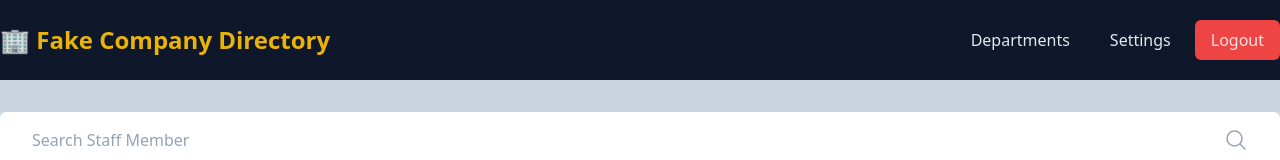
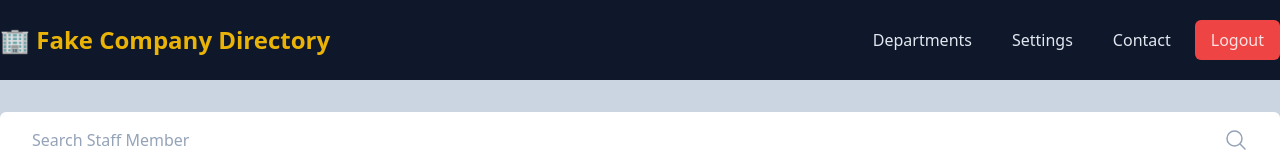
Before and after one commit to davidilu1/Company-Directory-in-Vue-3, a Vue app: page / in a window 1280 px wide. Shown: the top 160 px of the page. Built offline with nearby package versions, Linux system fonts and the light colour scheme.

Commit message:
added a contact button

```diff
--- a/src/components/NavBar.vue
+++ b/src/components/NavBar.vue
@@ -12,6 +12,8 @@ const brand = ref('🏢 Fake Company Directory')
       <div class="menu">
         <a href="#" class="menu-item">Departments</a>
         <a href="#" class="menu-item">Settings</a>
+        <a href="#" class="menu-item">Contact</a>
+
         <a href="#" class="menu-login">Logout</a>
       </div>
     </div>
```
